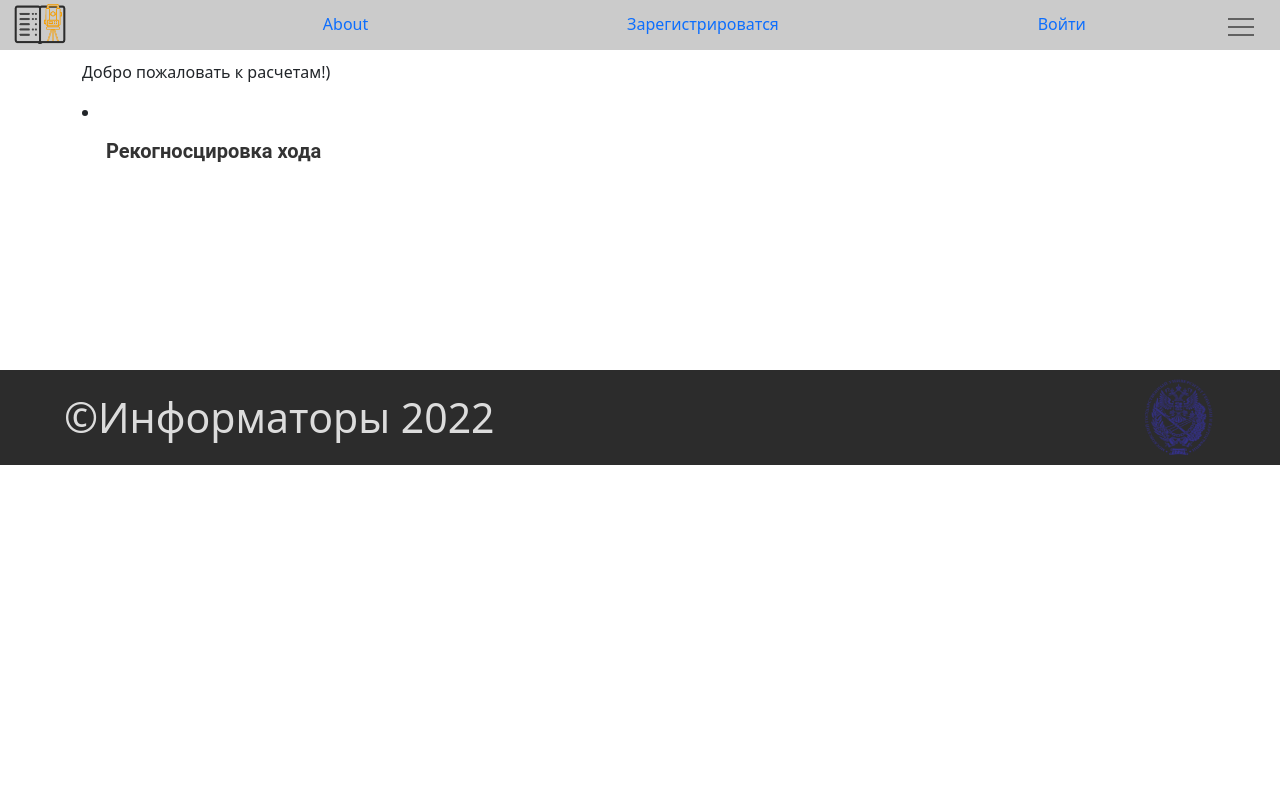
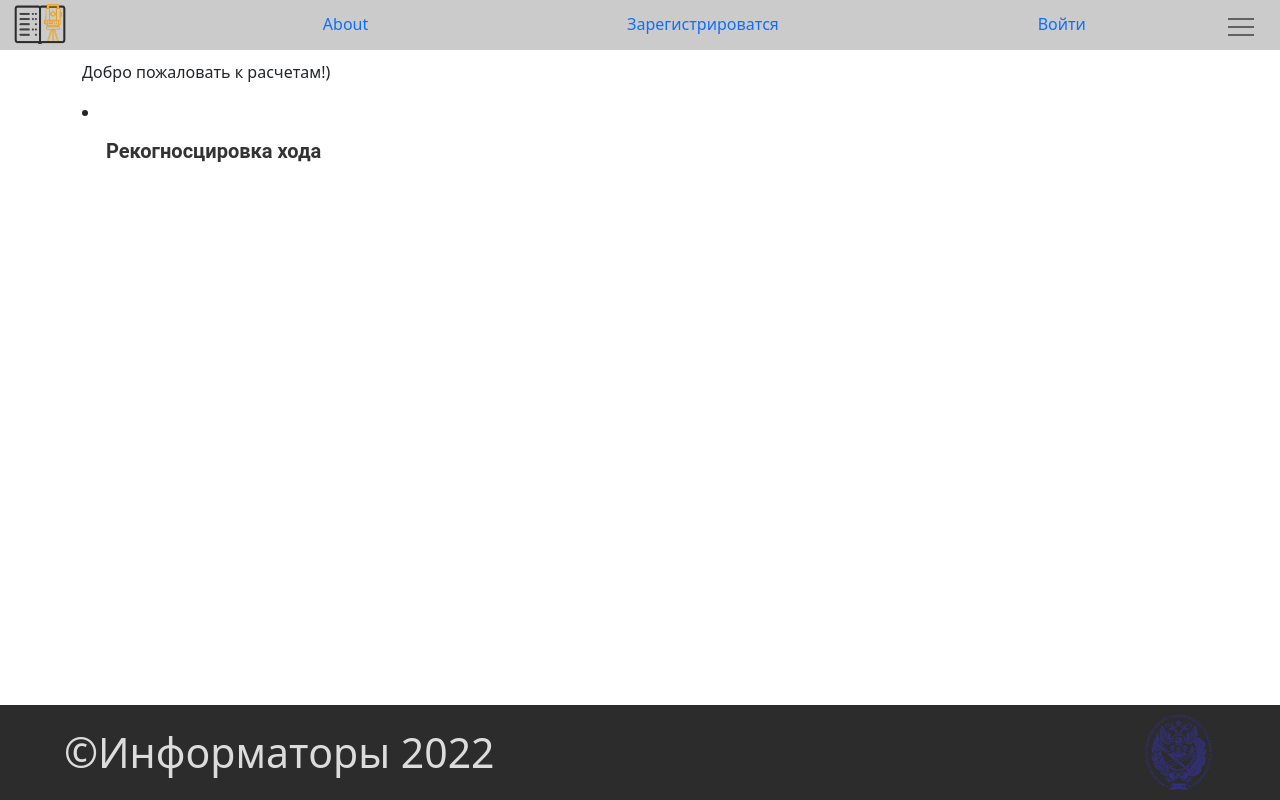
Before and after one commit to Suroga/tahJournal, a Django app: page /about/ in a window 1280 px wide. Run offline with Django 3.2, Linux system fonts and the light colour scheme; parts of the project's set-up code (start-up, migrations or seed data) failed here and were passed over; some libraries are stand-ins or nearby versions.

Commit message:
Попустил подвал (Кирилл)

```diff
--- a/journal/journal/static/css/style.css
+++ b/journal/journal/static/css/style.css
@@ -130,6 +130,9 @@ transition-duration: .25s;
 
 
 #container {
+max-width: 800px;
+margin: 0 auto;
+padding: 40px 20px;
 background: #fff;
 margin: auto;
 height: auto;
@@ -192,7 +195,7 @@ text-decoration: none;
 }
 
 #footer{
-  margin-top: 15%;
+  margin-top: auto;
   display: flex;
   justify-content: space-between;
   align-items: center;
@@ -217,6 +220,13 @@ body{
   padding-left: 30%;
   padding-right: 30%;
   text-align:  center;
+}
+
+.page{
+  overflow: hidden;
+  display: flex;
+  flex-direction: column;
+  min-height: 100vh;
 }
 
 
```
Also changed, not shown: 1 other file.
